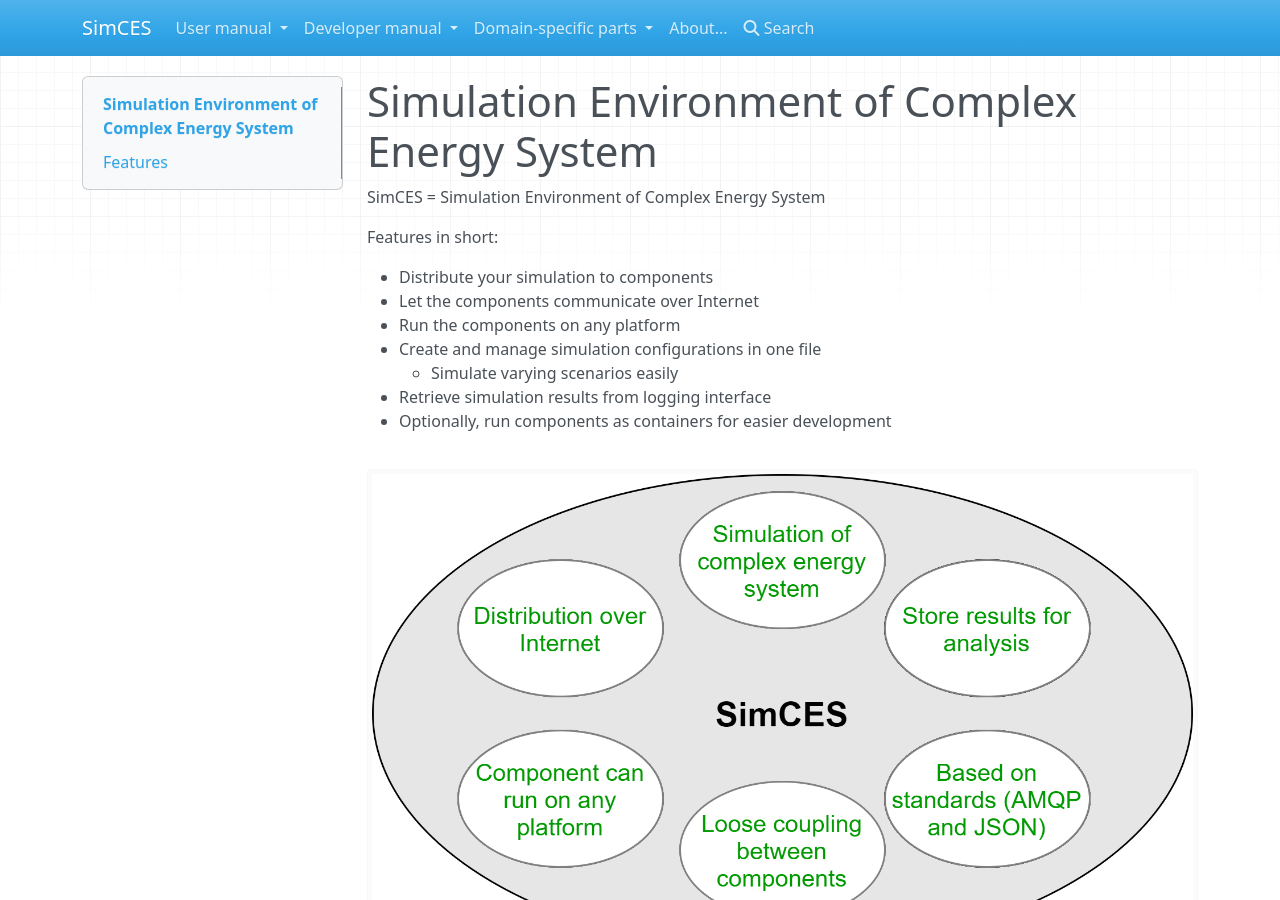
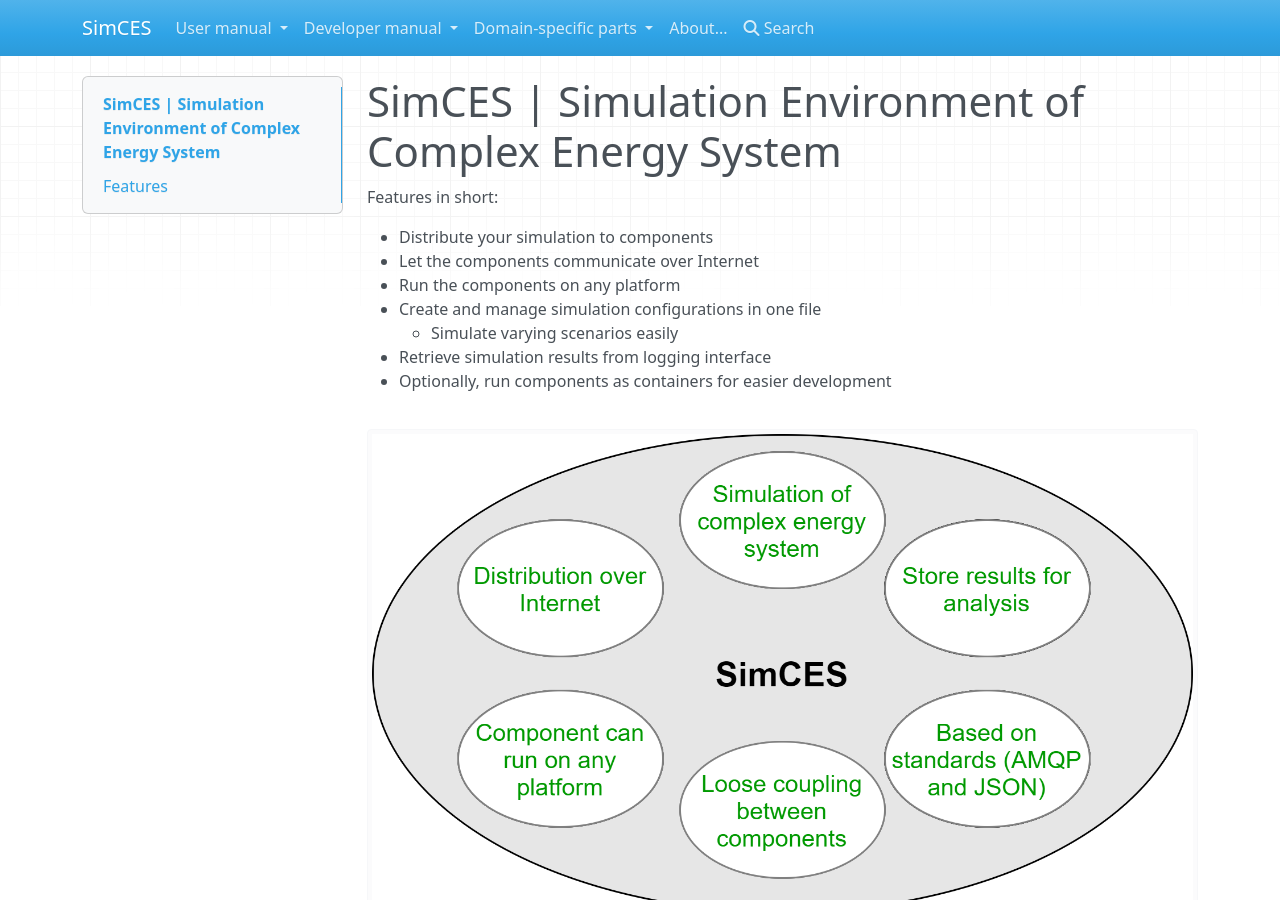
Before and after one commit to simcesplatform/simcesplatform.github.io, an MkDocs documentation site: the page built from markdown/index.md, in a window 1280 px wide and 900 px high. Built offline with MkDocs 1.6.1, drawn with Linux system fonts in a browser that asks for light colours; nearby versions of some CDN libraries; library files that are not in the unit come from our copies.

Commit message:
Minor changes in multiple pages

```diff
--- a/markdown/index.md
+++ b/markdown/index.md
@@ -1,6 +1,4 @@
-# Simulation Environment of Complex Energy System
-
-SimCES = Simulation Environment of Complex Energy System
+# SimCES | Simulation Environment of Complex Energy System
 
 Features in short:
 
```
Also changed, not shown: markdown/about.md (+1 -1 lines), markdown/core_conv-msg.md (+1 -1 lines).
